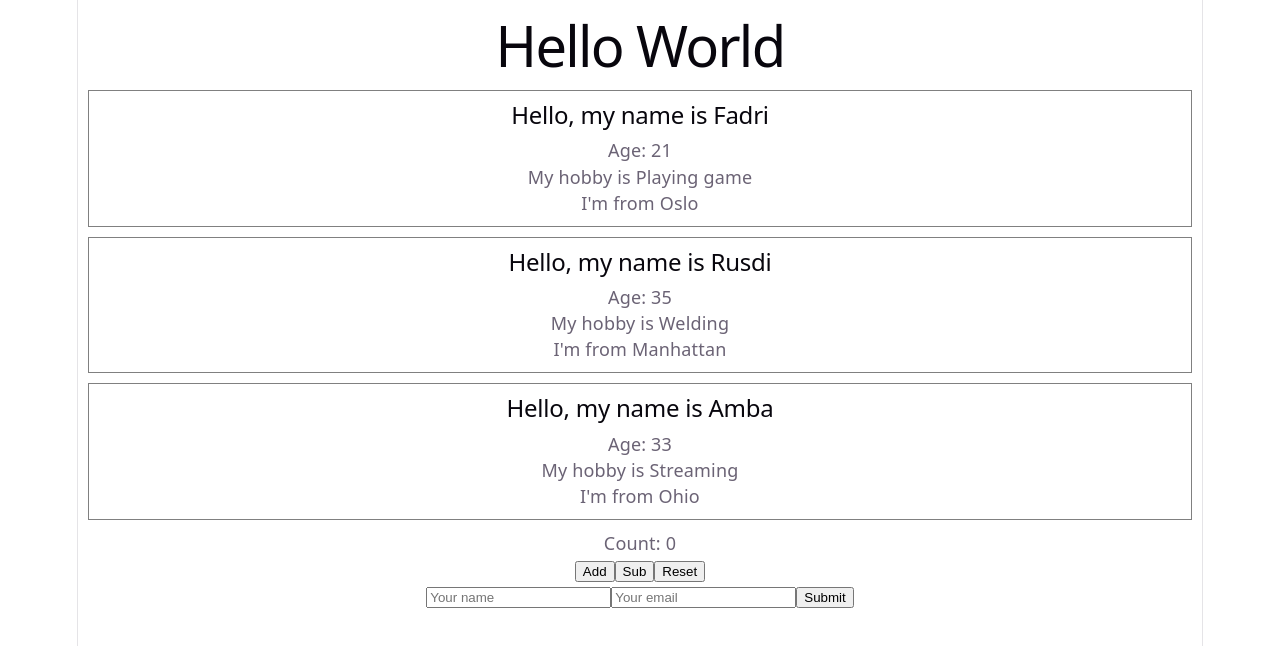
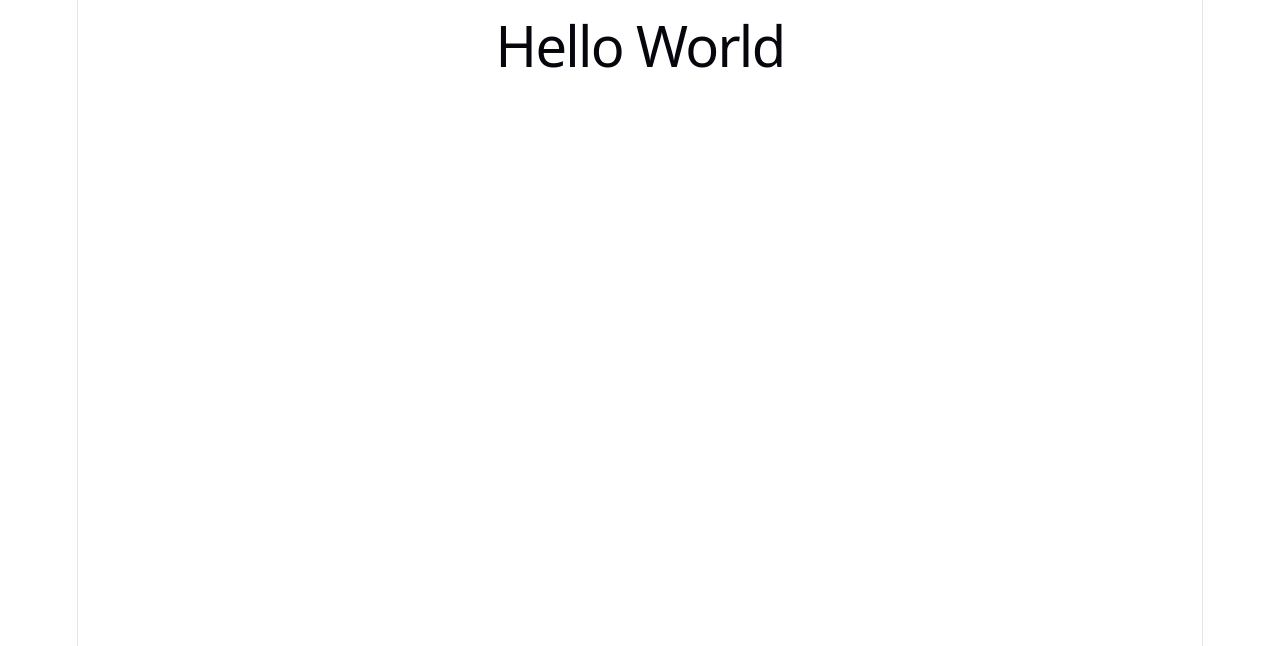
Before and after one commit to Fadri-Ashley/react-lano, a React (Vite) app: page / in a window 1280 px wide. Shown: the top 646 px of the page. Built offline with nearby package versions, Linux system fonts and the light colour scheme.

Commit message:
try to build simple CRUD

```diff
--- a/src/App.jsx
+++ b/src/App.jsx
@@ -1,79 +1,7 @@
-import { useState } from "react";
-
-function Card({ name, age, hobby, city }) {
-  return (
-    <div style={{ border: "1px solid gray", padding: "10px", margin: "10px" }}>
-      <h2>Hello, my name is {name}</h2>
-      <p>Age: {age}</p>
-      <p>My hobby is {hobby}</p>
-      <p>I'm from {city}</p>
-    </div>
-  );
-}
-
 function App() {
-  function Greeting(cust) {
-    alert(`Hello, ${cust}`);
-  }
-
-  function handleChange(e) {
-    console.log(e.target.value);
-  }
-
   return (
     <div>
       <h1>Hello World</h1>
-      <Card name="Fadri" age={21} hobby="Playing game" city="Oslo" />
-      <Card name="Rusdi" age={35} hobby="Welding" city="Manhattan" />
-      <Card name="Amba" age={33} hobby="Streaming" city="Ohio" />
-      <Counter />
-
-      <FormTest />
-    </div>
-  );
-}
-
-function FormTest() {
-  const [name, setName] = useState("");
-  const [email, setEmail] = useState("");
-
-  function handleSubmit(e) {
-    e.preventDefault();
-    alert(`Thx for submit, ${name}`);
-    setName("");
-    setEmail("");
-  }
-
-  return (
-    <div>
-      <form onSubmit={handleSubmit}>
-        <input
-          type="text"
-          value={name}
-          onChange={(e) => setName(e.target.value)}
-          placeholder="Your name"
-        />
-        <input
-          type="email"
-          value={email}
-          onChange={(e) => setEmail(e.target.value)}
-          placeholder="Your email"
-        />
-        <button type="submit">Submit</button>
-      </form>
-    </div>
-  );
-}
-
-function Counter() {
-  const [amount, setAmount] = useState(0);
-
-  return (
-    <div>
-      <p>Count: {amount}</p>
-      <button onClick={() => setAmount(amount + 1)}>Add</button>
-      <button onClick={() => setAmount(amount - 1)}>Sub</button>
-      <button onClick={() => setAmount(0)}>Reset</button>
     </div>
   );
 }
```
